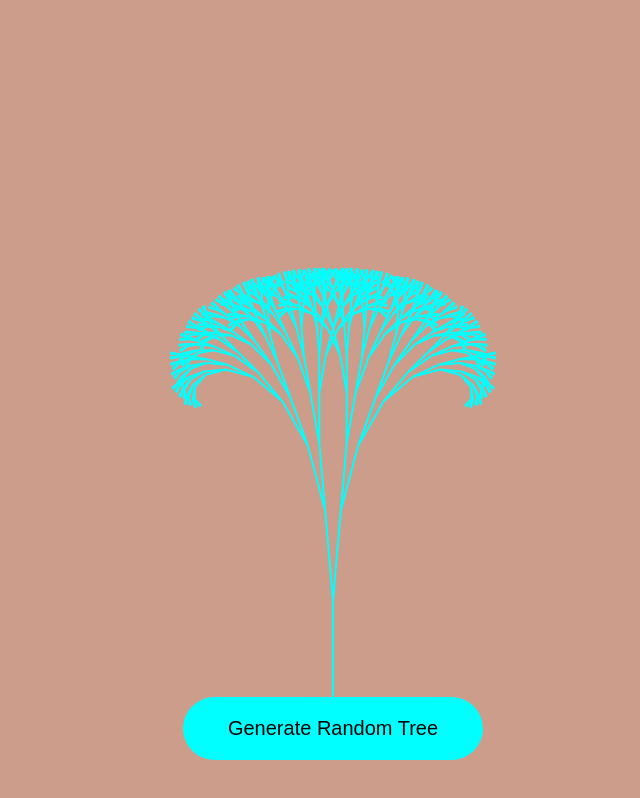
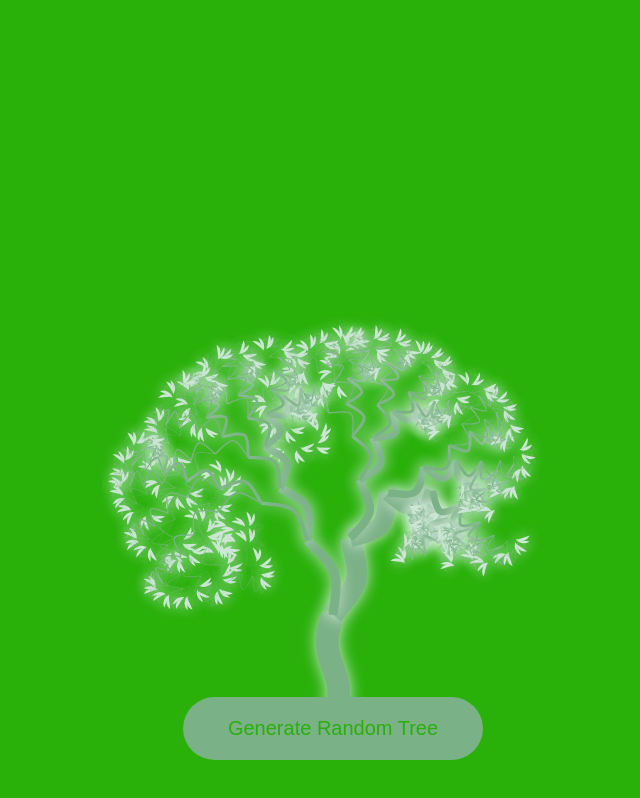
Before and after one commit to asantercureton/generative-art, a plain HTML site: page index.html in a window 1280 px wide. Both pictures are taken after a click on the button "Generate Random Tree". Shown: the whole page, without its empty margins (307-947 px from the left). Drawn offline with Linux system fonts and the light colour scheme.

Commit message:
Added functionality to randomize tree branchWidth, branch color, branch width, as well as rotate. Background changes colors as well

```diff
--- a/develop/assets/style.css
+++ b/develop/assets/style.css
@@ -6,7 +6,7 @@
 
 canvas {
     position: absolute;
-    background: rgb(205, 157, 139);
+    background: rgb(32, 32, 32);
     width: 100%;
     height: 100%;
 }
--- a/script.js
+++ b/script.js
@@ -3,6 +3,7 @@ const generateBtn = document.querySelector('.generate-btn');
 canvas.width = window.innerWidth;
 canvas.height = window.innerHeight;
 const ctx = canvas.getContext('2d');
+let curve;
 
 function drawTree(startX, startY, len, angle, branchWidth, color1, color2) {
     ctx.beginPath();
@@ -10,20 +11,52 @@ function drawTree(startX, startY, len, angle, branchWidth, color1, color2) {
     ctx.strokeStyle = color1;
     ctx.fillStyle = color2;
     ctx.lineWidth = branchWidth;
+    ctx.shadowBlur = 15;
+    ctx.shadowColor = color2;
     ctx.translate(startX, startY);
     ctx.rotate(angle * Math.PI/180);
     ctx.moveTo(0,0);
-    ctx.lineTo(0, -len);
+    // ctx.lineTo(0, -len);
+    if (angle) {
+        ctx.bezierCurveTo(20, -len/2, 20, -len/2, 0, -len);
+    } else {
+        ctx.bezierCurveTo(20, -len/2, -20, -len/2, 0, -len);
+    }
+
     ctx.stroke();
 
-    if (len < 10) {
+    if (len < 8) {
+        // leaves
+        ctx.beginPath();
+        ctx.arc(0, -len, 10, 0, Math.PI/2);
+        ctx.fill();
         ctx.restore();
         return;
     }
+    curve = (Math.random() * 10) + 10;
 
-    drawTree(0, -len, len * 0.75, angle + 5, branchWidth);
-    drawTree(0, -len, len * 0.75, angle - 5, branchWidth);
+    drawTree(0, -len, len * 0.75, angle + curve, branchWidth * 0.9);
+    drawTree(0, -len, len * 0.75, angle - curve, branchWidth * 0.4);
 
     ctx.restore();
 }
-drawTree(canvas.width/2, canvas.height - 80, 120, 0, 2, 'aqua', 'green');
+drawTree(canvas.width/2, canvas.height - 80, 120, 0, 20, 'blue', 'orangered');
+
+function generateRandomTree() {
+    ctx.clearRect(0,0,canvas.width, canvas.height);
+    // startX, startY, len, angle, branchWidth, color1, color2
+    let centerPointX = canvas.width/2;
+    let len = Math.floor((Math.random() * 20) + 100);
+    let angle = 0;
+    let branchWidth = (Math.random() * 70) + 1;
+    let color1 = 'rgb(' + Math.random() * 255 + ', ' + Math.random() * 255 + ', ' + Math.random() * 255 + ')';
+    let color2 = 'rgb(' + Math.random() * 255 + ', ' + Math.random() * 255 + ', ' + Math.random() * 255 + ')';
+    let color3 = 'rgb(' + Math.random() * 255 + ', ' + Math.random() * 255 + ', ' + Math.random() * 255 + ')';
+
+    generateBtn.style.background = color1;
+    generateBtn.style.color = canvas.style.background = color3;
+
+    drawTree(centerPointX, canvas.height - 80, len, angle, branchWidth, color1, color2);
+}
+
+generateBtn.addEventListener('click', generateRandomTree);
```
